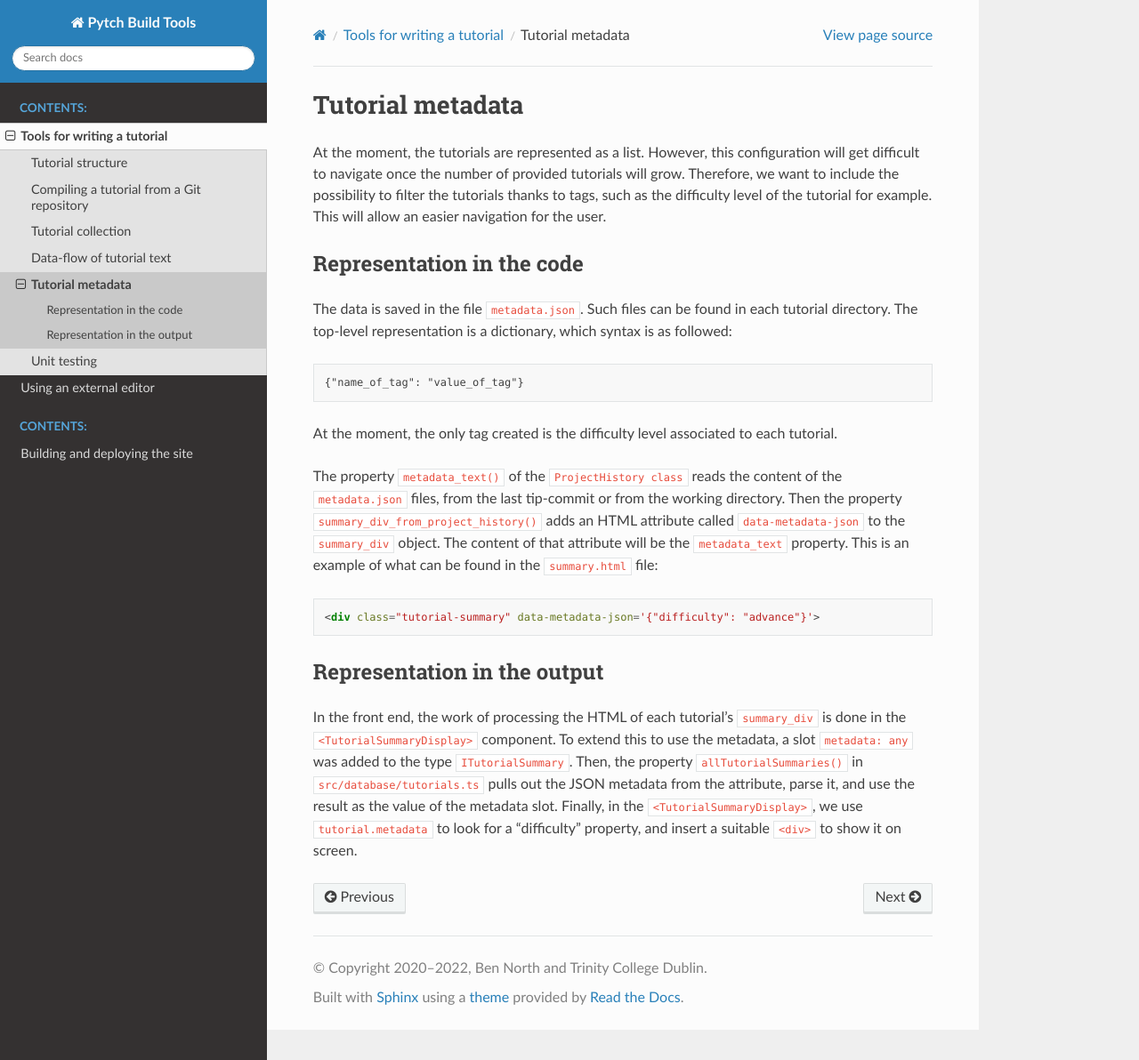
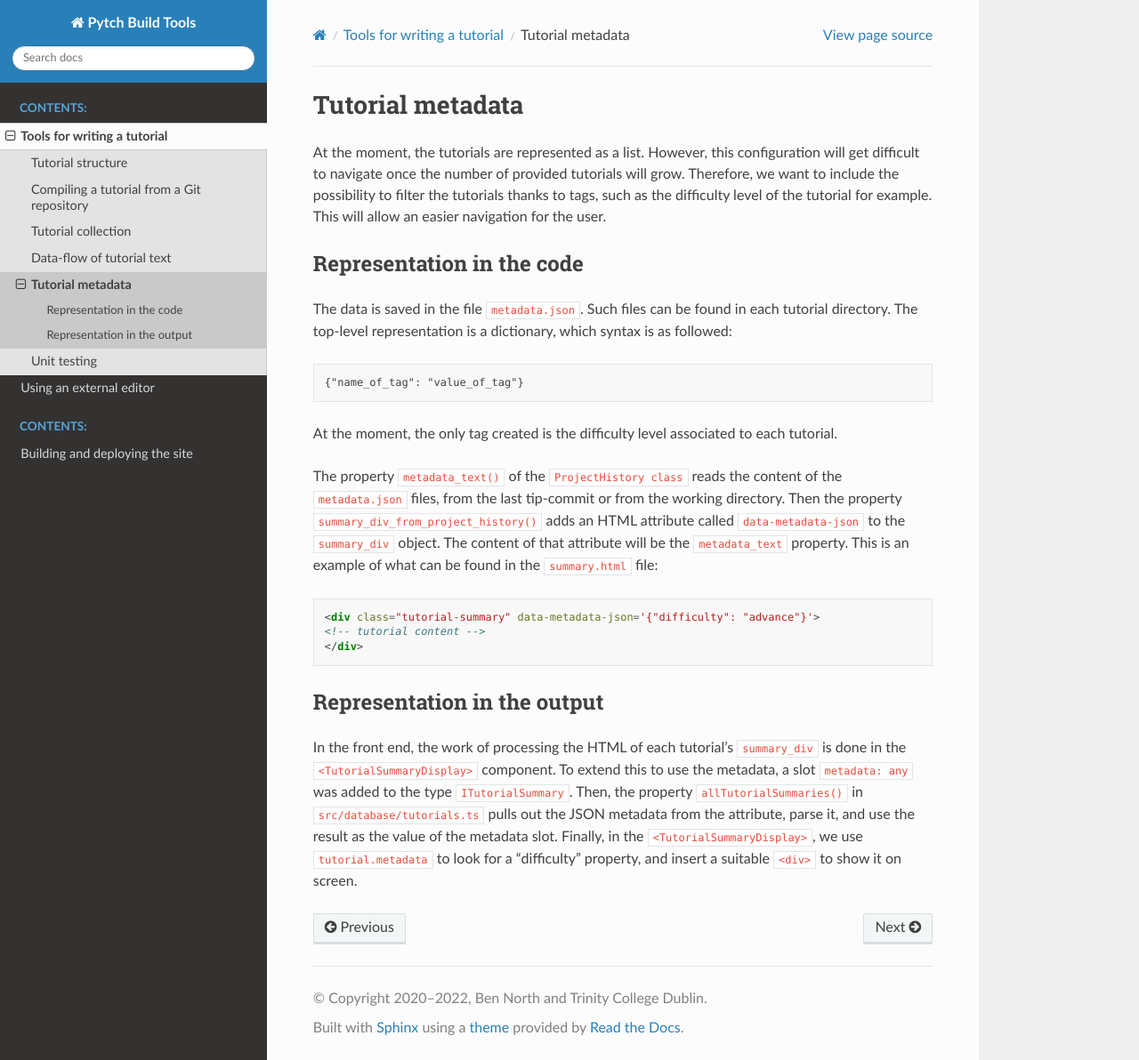
Before and after one commit to pytchlang/pytch-build, a Sphinx documentation site: the page built from doc/source/tutorialcompiler/tutorial-metadata.rst, in a window 1280 px wide and 1192 px high. Shown: the whole window at 89% size. Built offline with Sphinx 7.4.7 and the Read the Docs theme 2.0.0, drawn with Linux system fonts in a browser that asks for light colours.

Commit message:
Expand doc example slightly

```diff
--- a/doc/source/tutorialcompiler/tutorial-metadata.rst
+++ b/doc/source/tutorialcompiler/tutorial-metadata.rst
@@ -34,6 +34,8 @@ example of what can be found in the ``summary.html`` file:
 .. code-block:: html
 
   <div class="tutorial-summary" data-metadata-json='{"difficulty": "advance"}'>
+  <!-- tutorial content -->
+  </div>
 
 
 Representation in the output
```
